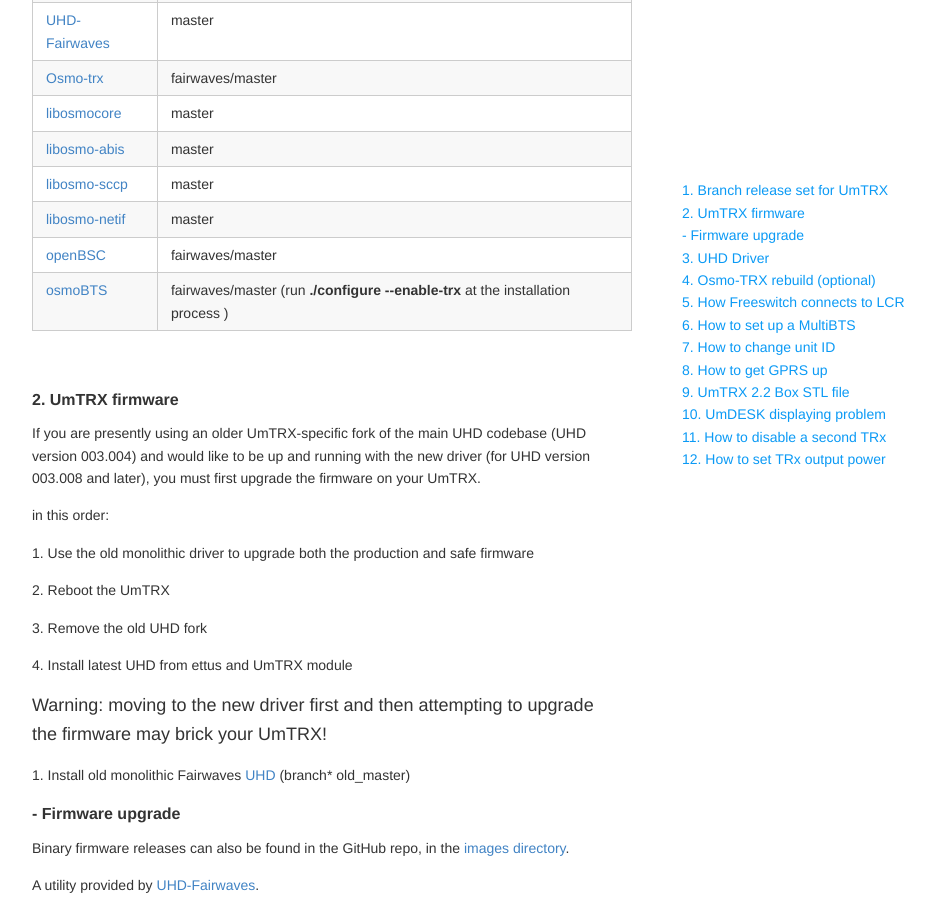
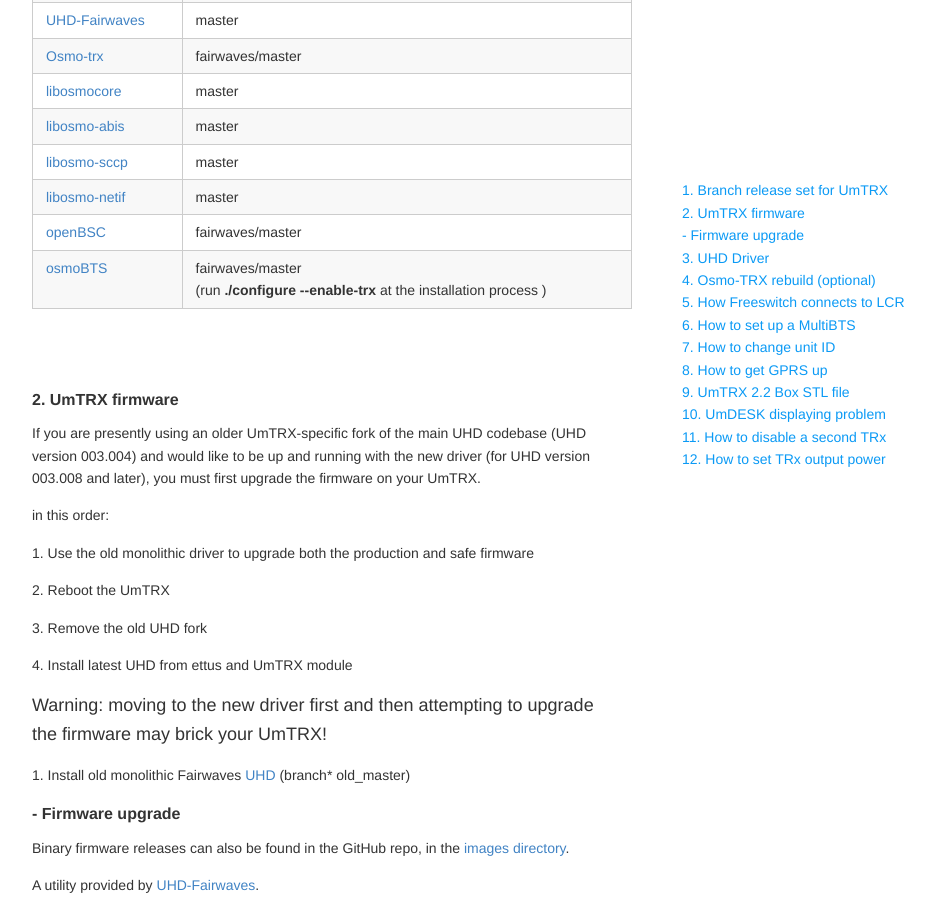
Before and after one commit to fairwaves/um-docs, a Jekyll site: the page how_to's.html, which Jekyll copies as it is, in a window 1280 px wide and 900 px high, scrolled down 384 px. Shown: the whole window, without its empty margins (248-1183 px from the left). Built offline with Jekyll 4.4.1, drawn with Linux system fonts in a browser that asks for light colours.

Commit message:
final step)

```diff
--- a/how_to's.html
+++ b/how_to's.html
@@ -393,7 +393,7 @@
   </tr>
   <tr>
     <td><a href="http://git.osmocom.org/osmo-bts">osmoBTS</a></td>
-    <td>fairwaves/master (run <strong>./configure --enable-trx</strong> at the installation process )</td>
+    <td>fairwaves/master <br>(run <strong>./configure --enable-trx</strong> at the installation process )</td>
   </tr>
 </table>
   <br><br><br><br><br><br><br><br><br><br><br><br><br><br><br><br><br><br><br><br><br>
```
